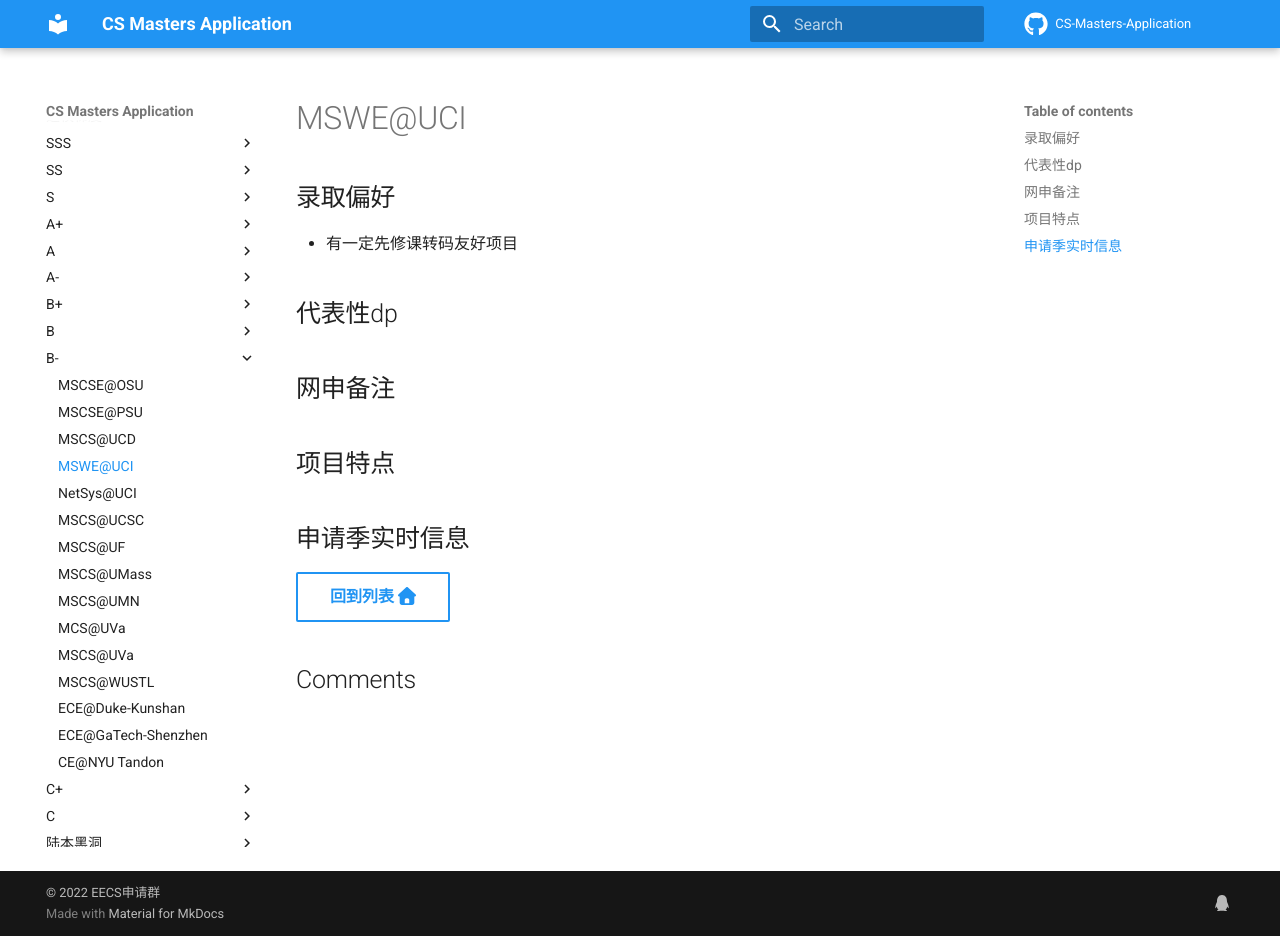
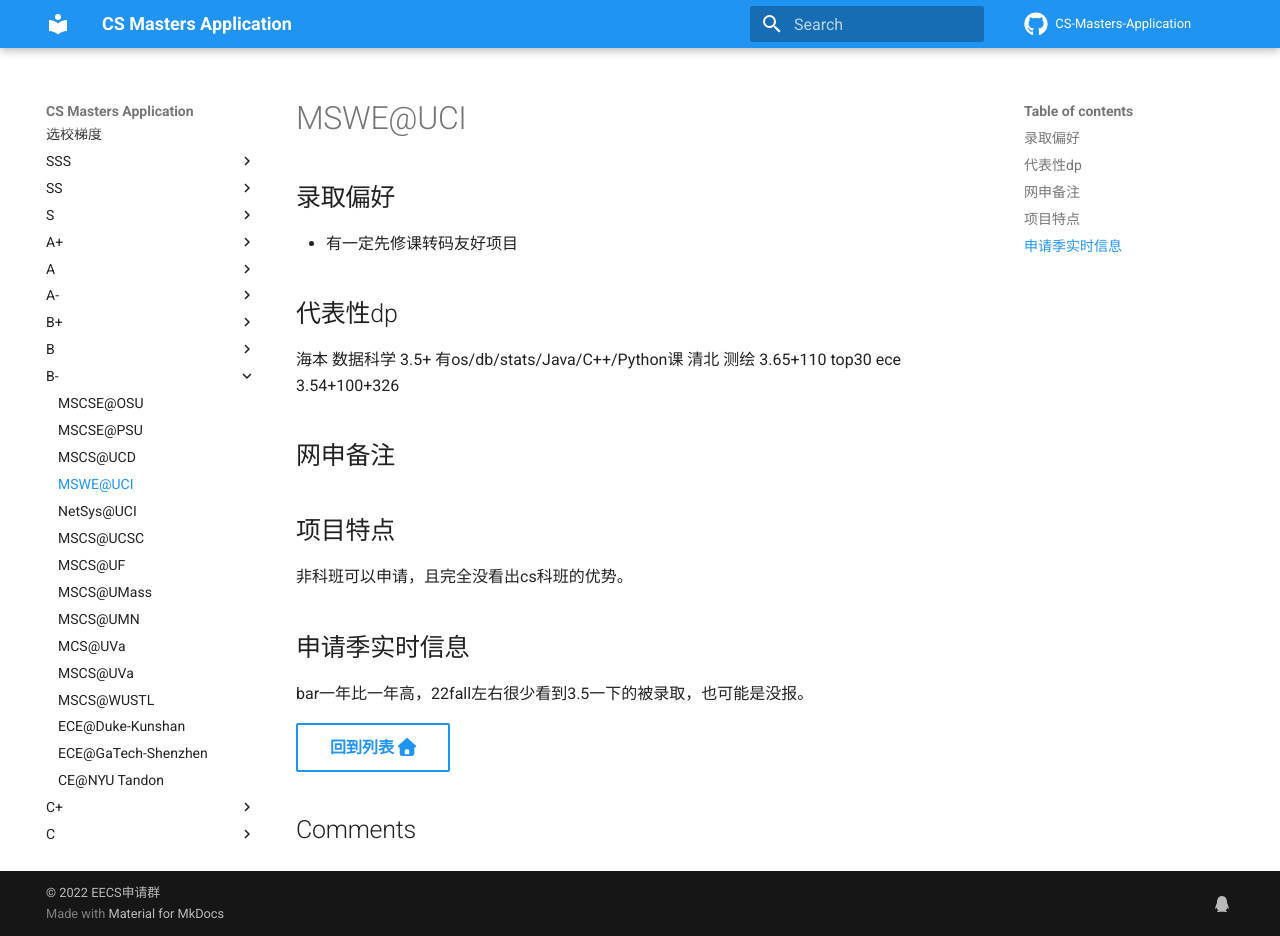
Before and after one commit to opencsapp/opencsapp.github.io, an MkDocs documentation site: the page built from docs/MSWE@UCI.md, in a window 1280 px wide and 936 px high. Built offline with MkDocs 1.6.1 and Material for MkDocs 9.7.7, drawn with Linux system fonts in a browser that asks for light colours; comment, search, counter and statistics services are not loaded.

Commit message:
Update MSWE

```diff
--- a/docs/MSWE@UCI.md
+++ b/docs/MSWE@UCI.md
@@ -3,11 +3,15 @@
 - 有一定先修课转码友好项目
 
 ## 代表性dp
-
+海本 数据科学 3.5+ 有os/db/stats/Java/C++/Python课
+清北 测绘 3.65+110
+top30 ece 3.54+100+326
 ## 网申备注
 
 ## 项目特点
+非科班可以申请，且完全没看出cs科班的优势。
 
 ## 申请季实时信息
+bar一年比一年高，22fall左右很少看到3.5一下的被录取，也可能是没报。
 
 [回到列表 :fontawesome-solid-house:](选校梯度.md){ .md-button }
```
